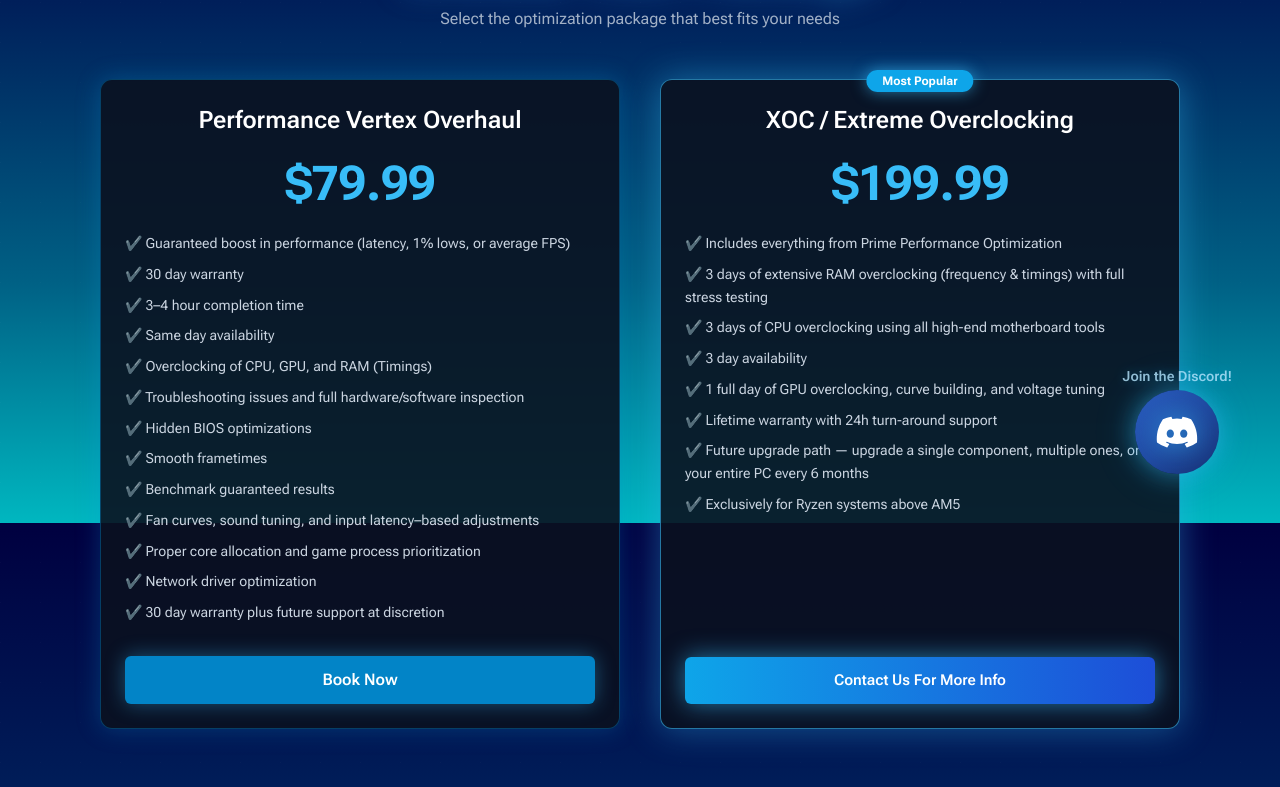
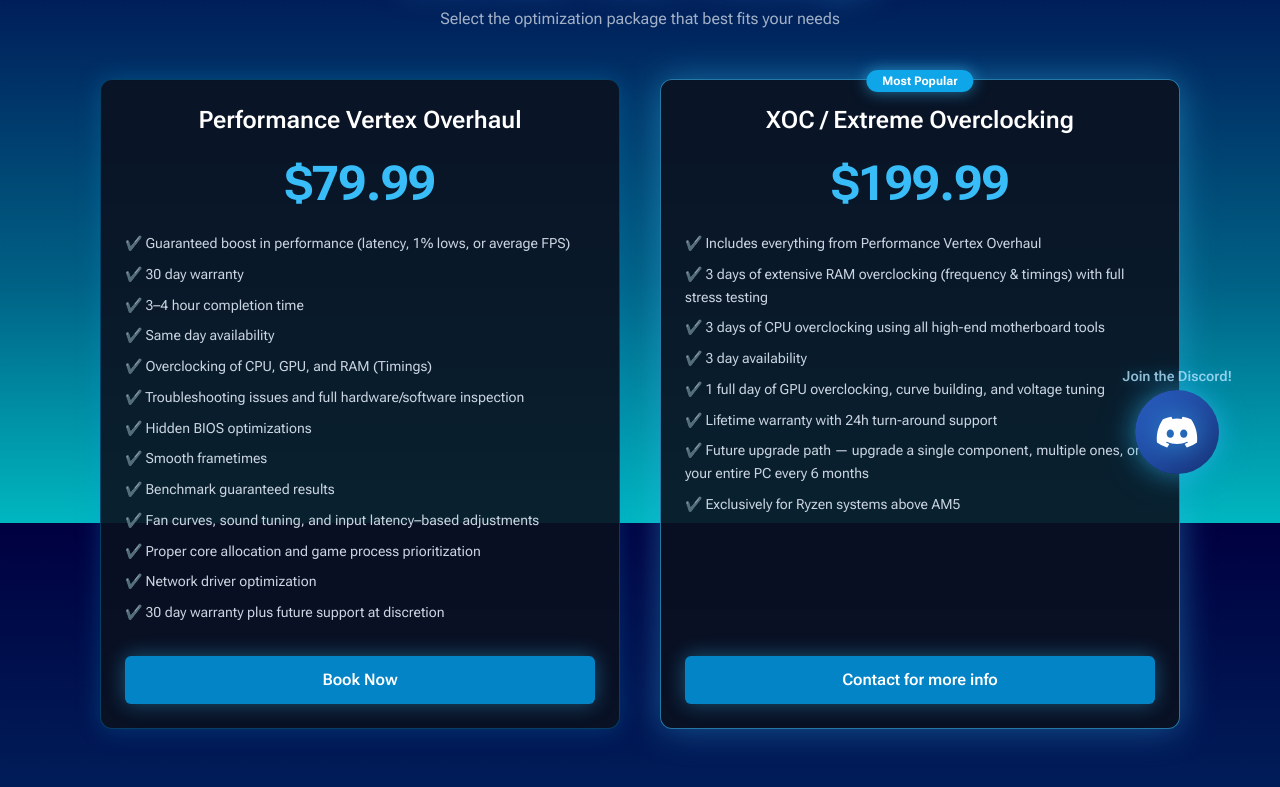
Before and after one commit to LoaiMaher/rooindustries, a React (Create React App) app: page /packages in a window 1280 px wide. Shown: the part 277-1064 px from the top of the page. Built offline with nearby package versions, Linux system fonts and the light colour scheme.

Commit message:
Edited buttons and added a /discord route

```diff
--- a/src/App.jsx
+++ b/src/App.jsx
@@ -10,6 +10,13 @@ import Reviews from "./pages/Reviews";
 import Navbar from "./components/Navbar";
 import Packages from "./pages/Packages";
 import Faq from "./pages/Faq";
+
+function RedirectToDiscord() {
+  React.useEffect(() => {
+    window.location.href = "https://discord.gg/M7nTkn9dxE";
+  }, []);
+  return null; // nothing is rendered
+}
 
 function App() {
   const [isModalOpen, setIsModalOpen] = useState(false);
@@ -68,6 +75,7 @@ function App() {
               element={<Reviews setIsModalOpen={setIsModalOpen} />}
             />
             <Route path="/faq" element={<Faq />} />
+            <Route path="/discord" element={<RedirectToDiscord />} />
           </Routes>
         </main>
 
--- a/src/components/Packages.jsx
+++ b/src/components/Packages.jsx
@@ -68,7 +68,7 @@ export default function Packages() {
             <p className="mt-6 text-5xl font-bold text-sky-400">$199.99</p>
 
             <ul className="mt-6 space-y-2 text-left text-sm text-slate-300 leading-relaxed">
-              <li>✔ Includes everything from Prime Performance Optimization</li>
+              <li>✔ Includes everything from Performance Vertex Overhaul</li>
               <li>
                 ✔ 3 days of extensive RAM overclocking (frequency & timings)
                 with full stress testing
@@ -91,15 +91,10 @@ export default function Packages() {
             </ul>
           </div>
           <Link
-            to="/contact"
-            className="mt-8 w-full inline-block text-center px-8 py-3 text-[15px] font-semibold rounded-md
-                       bg-gradient-to-r from-sky-500 to-blue-700 text-white
-                       shadow-[0_0_25px_rgba(56,189,248,0.6)]
-                       hover:from-sky-400 hover:to-blue-600
-                       hover:shadow-[0_0_35px_rgba(56,189,248,0.8)]
-                       transition-all duration-300 hover:scale-105"
+            to="/discord"
+            className="mt-8 w-full bg-sky-600 hover:bg-sky-500 text-white py-3 rounded-md font-semibold shadow-[0_0_20px_rgba(56,189,248,0.4)] transition-all duration-300 text-center"
           >
-            Contact Us For More Info
+            Contact for more info
           </Link>
         </div>
       </div>
```
